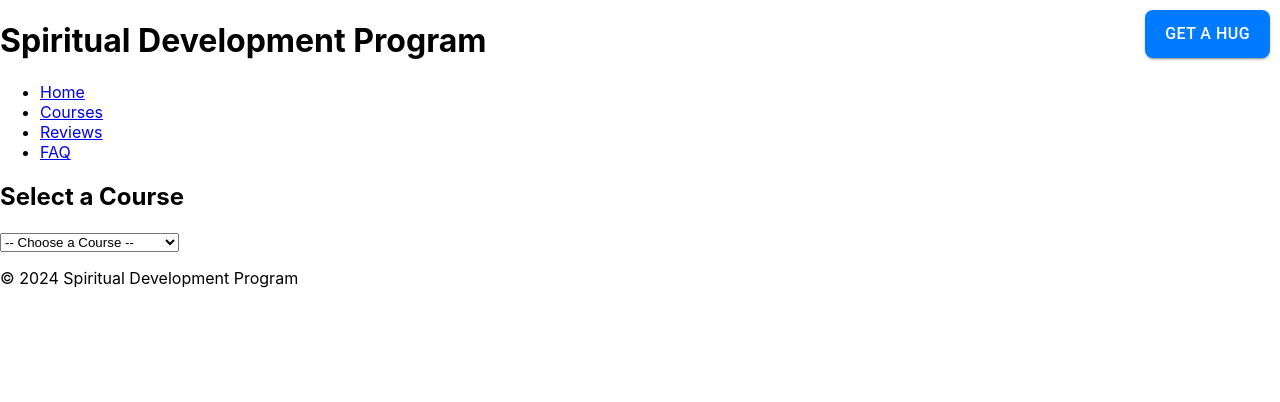
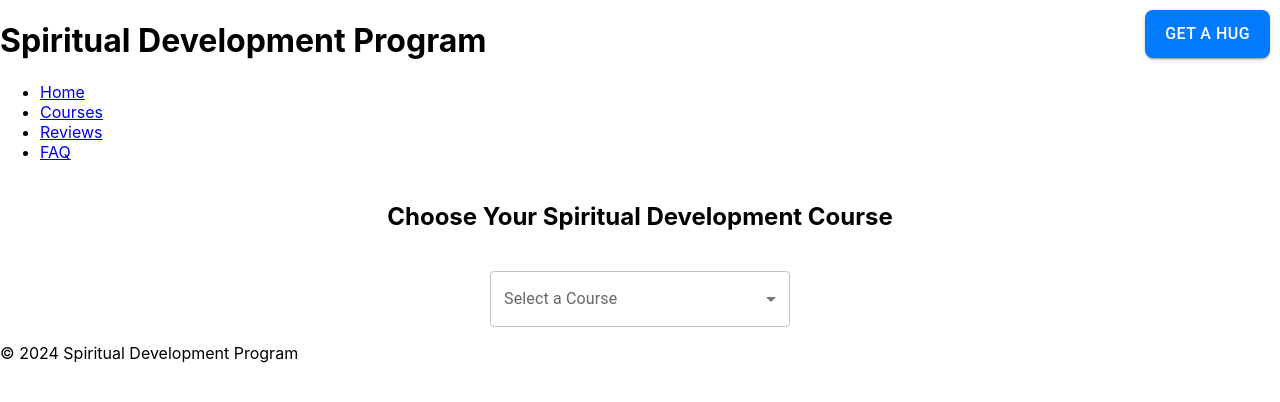
Before and after one commit to AndrePosm/spiritual-development, a React (Create React App) app: page /courses in a window 1280 px wide. Shown: the top 402 px of the page. Built offline with nearby package versions, Linux system fonts and the light colour scheme.

Commit message:
Fix: improved the design of the course selection UI

```diff
--- a/src/pages/Courses.js
+++ b/src/pages/Courses.js
@@ -1,58 +1,43 @@
 import React, { useState } from 'react';
-import { getGPTResponse } from '../services/openaiService'; // Импорт функции для работы с API
+import { MenuItem, FormControl, Select, InputLabel, Button, Box } from '@mui/material';
 
 function Courses() {
   const [selectedCourse, setSelectedCourse] = useState('');
-  const [response, setResponse] = useState('');
 
-  const handleCourseSelect = async (event) => {
-    const selectedValue = event.target.value;
-    setSelectedCourse(selectedValue);
-
-    let prompt = '';
-
-    switch (selectedValue) {
-      case 'Physical Harmony':
-        prompt = 'Provide a brief tip for achieving physical harmony in training and nutrition.';
-        break;
-      case 'Breathing Practices':
-        prompt = 'Give a short guide on how to start daily breathing exercises to reduce stress.';
-        break;
-      case 'Soul Healing':
-        prompt = 'Share a quick spiritual healing tip for emotional well-being.';
-        break;
-      case 'Overcoming Panic Attacks':
-        prompt = 'Provide a short technique to help manage panic attacks.';
-        break;
-      default:
-        prompt = 'Give me a short tip for spiritual development.';
-        break;
-    }
-
-    try {
-      const gptResponse = await getGPTResponse(prompt);
-      setResponse(`${gptResponse} \n\n For a personalized plan, GET A HUG to receive individual recommendations.`);
-    } catch (error) {
-      setResponse('Error fetching the course recommendations.');
-    }
+  const handleSelectChange = (event) => {
+    setSelectedCourse(event.target.value);
   };
 
   return (
-    <div>
-      <h2>Select a Course</h2>
-      <select value={selectedCourse} onChange={handleCourseSelect}>
-        <option value="">-- Choose a Course --</option>
-        <option value="Physical Harmony">Physical Harmony</option>
-        <option value="Breathing Practices">Breathing Practices</option>
-        <option value="Soul Healing">Soul Healing</option>
-        <option value="Overcoming Panic Attacks">Overcoming Panic Attacks</option>
-      </select>
+    <div style={{ textAlign: 'center', marginTop: '40px' }}>
+      <h2>Choose Your Spiritual Development Course</h2>
+
+      <FormControl variant="outlined" style={{ minWidth: 300, marginTop: '20px' }}>
+        <InputLabel id="course-label">Select a Course</InputLabel>
+        <Select
+          labelId="course-label"
+          value={selectedCourse}
+          onChange={handleSelectChange}
+          label="Select a Course"
+        >
+          <MenuItem value="">
+            <em>-- Choose a Course --</em>
+          </MenuItem>
+          <MenuItem value="Physical Harmony">Physical Harmony</MenuItem>
+          <MenuItem value="Breathing Practices">Breathing Practices</MenuItem>
+          <MenuItem value="Soul Healing">Soul Healing</MenuItem>
+          <MenuItem value="Overcoming Panic Attacks">Overcoming Panic Attacks</MenuItem>
+        </Select>
+      </FormControl>
 
       {selectedCourse && (
-        <div>
+        <Box textAlign="center" style={{ marginTop: '20px' }}>
           <h3>You selected: {selectedCourse}</h3>
-          <p>{response ? response : `Here you will find information about the ${selectedCourse} course.`}</p>
-        </div>
+          <p>Here you will find information about the {selectedCourse} course.</p>
+          <Button variant="contained" color="primary" size="large" style={{ marginTop: '20px' }}>
+            GET A HUG
+          </Button>
+        </Box>
       )}
     </div>
   );
--- a/src/services/openaiService.js
+++ b/src/services/openaiService.js
@@ -7,7 +7,7 @@ export const getGPTResponse = async (prompt) => {
     const response = await axios.post(
       'https://api.openai.com/v1/chat/completions',
       {
-        model: 'gpt-4',  // Можно использовать 'gpt-3.5-turbo', если нужно
+        model: 'gpt-4',
         messages: [
           { role: 'system', content: 'You are a helpful assistant.' },
           { role: 'user', content: prompt }
```
